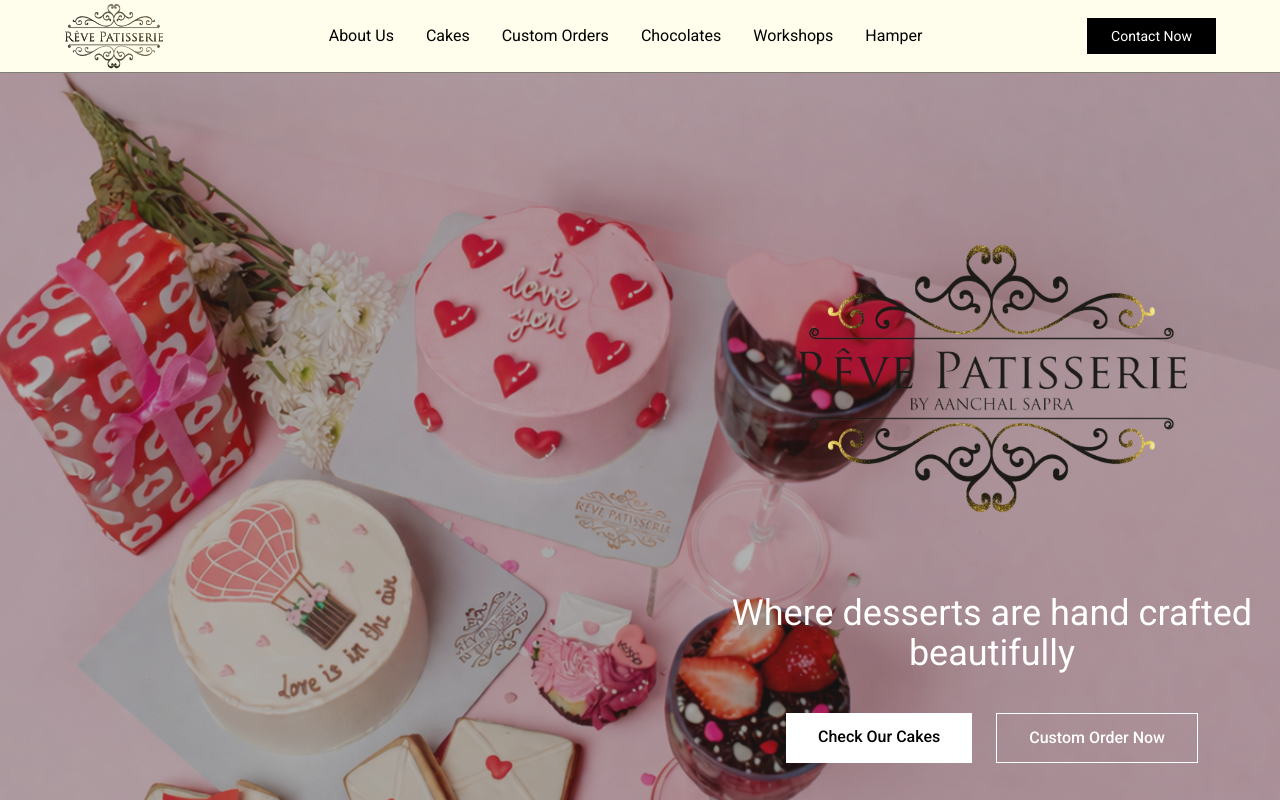
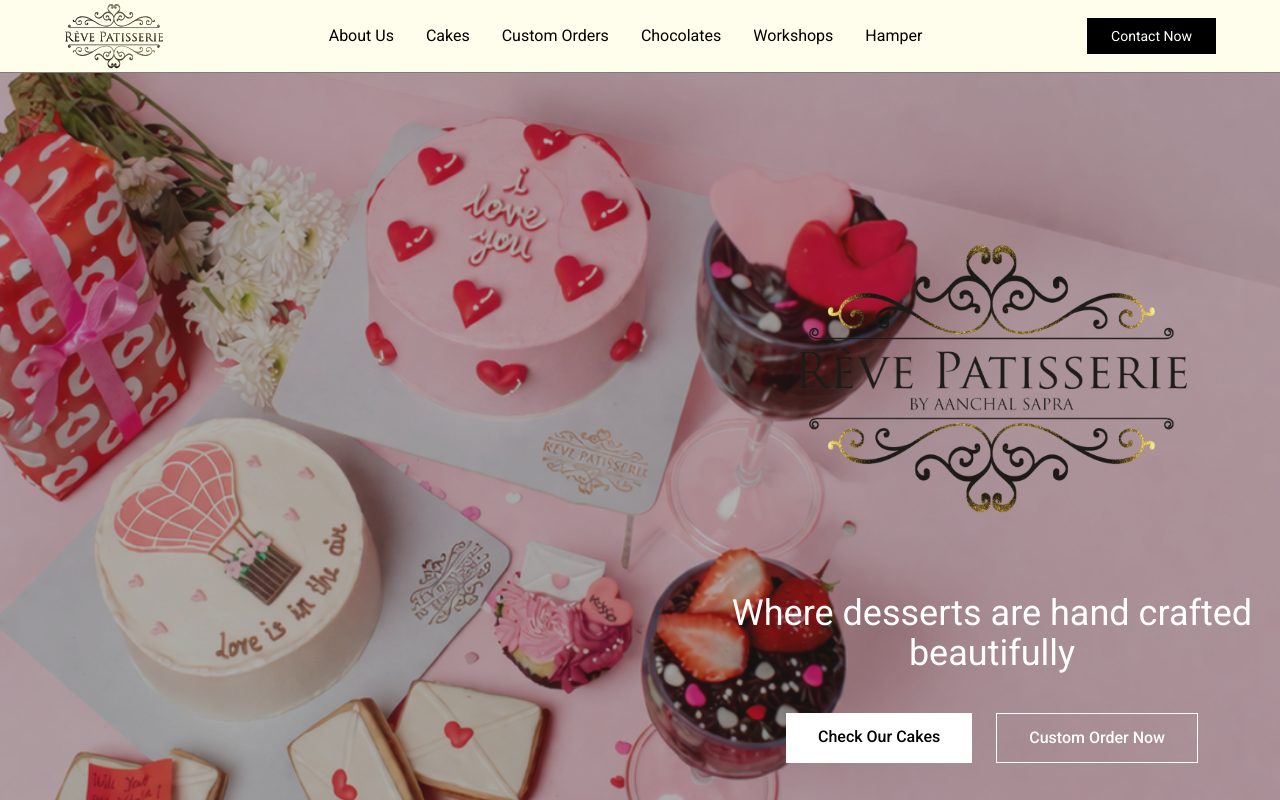
Before and after one commit to Inew-Technologies-LLP/REVE-Website, a React (Vite) app in the folder frontend/: page / in a window 1280 px wide. Shown: the top 800 px of the page. Built offline with nearby package versions, Linux system fonts and the light colour scheme.

Commit message:
Home banner changed #2

```diff
--- a/frontend/src/components/home/Hero.tsx
+++ b/frontend/src/components/home/Hero.tsx
@@ -10,7 +10,7 @@ const Hero = () => {
      <img
   src={heroImage}
   alt="Hero Background"
-  className="absolute inset-0 w-full h-full object-cover scale-125 origin-right opacity-90 -translate-y-20"
+  className="absolute inset-0 w-full h-full object-cover origin-right opacity-90 "
 />
 
       {/* Overlay */}
```
Also changed, not shown: frontend/src/assets/reve.png.
